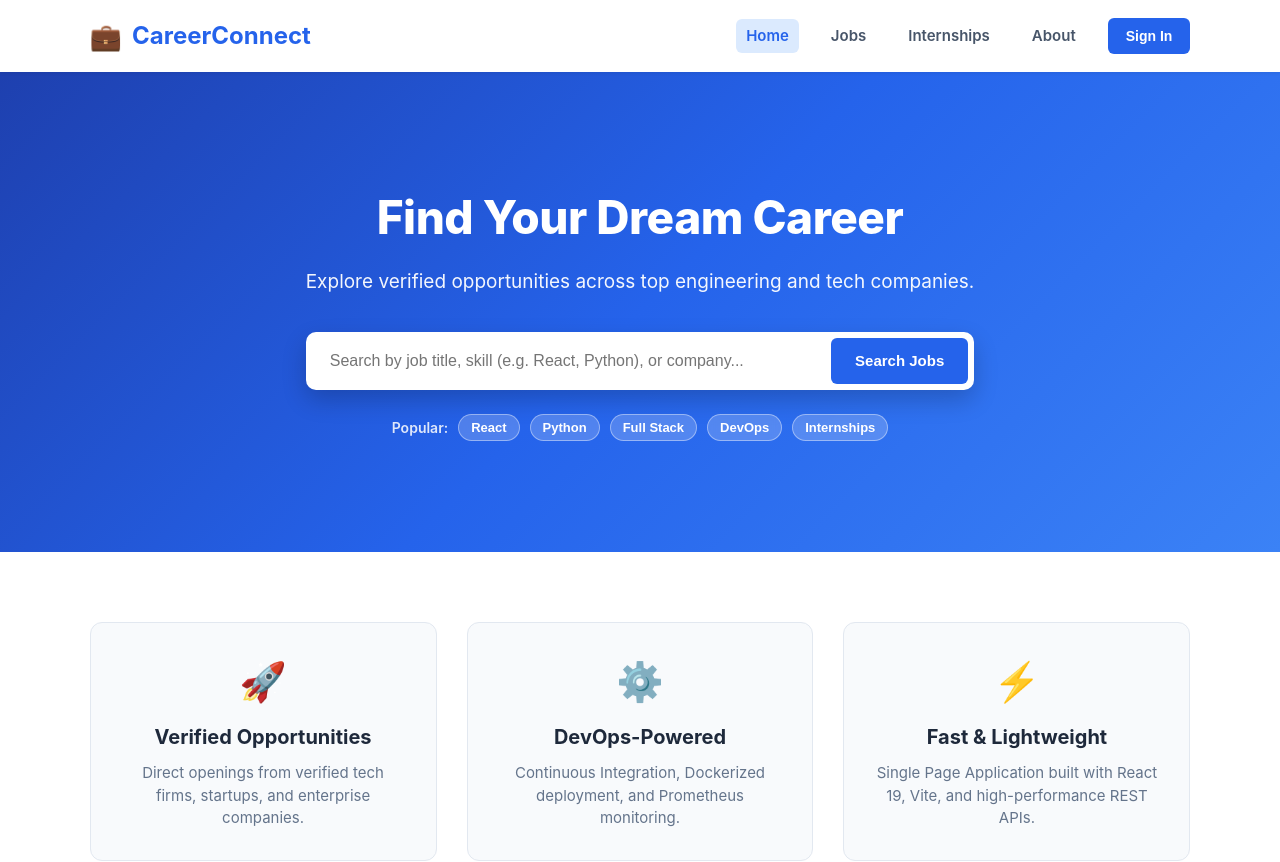
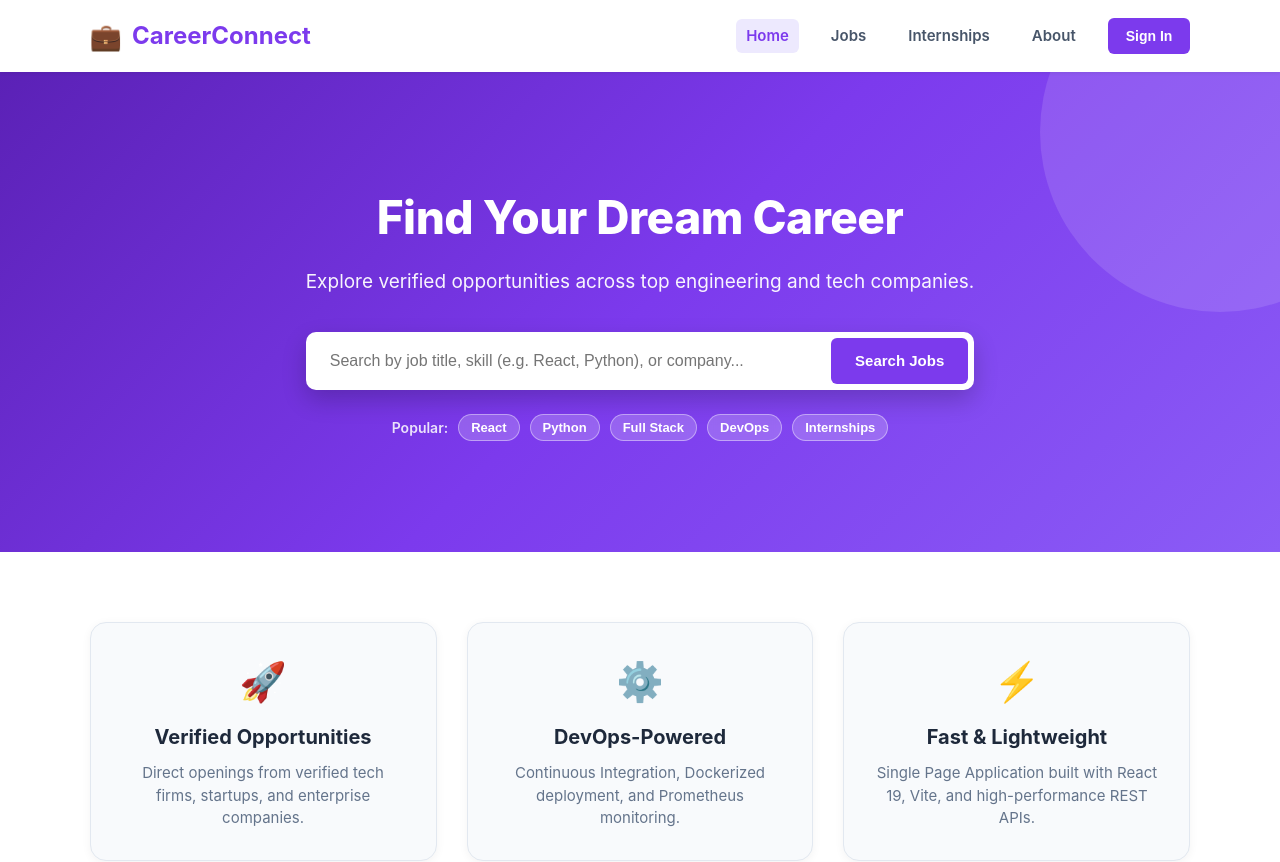
Before and after one commit to nisazinat8-cell/Devops-2026-CS-F-10, a React (Vite) app: page / in a window 1280 px wide. Shown: the top 862 px of the page. Built offline with nearby package versions, Linux system fonts and the light colour scheme.

Commit message:
Update design: purple theme and polish

```diff
--- a/src/App.css
+++ b/src/App.css
@@ -661,3 +661,71 @@ footer p {
     width: 100%;
   }
 }
+/* ================= Purple theme overrides ================= */
+.brandName { color: #7c3aed; }
+
+.navLinks a:hover { color: #7c3aed; background-color: #f5f3ff; }
+.navLinks a.activeNavLink { color: #7c3aed; background-color: #ede9fe; }
+
+button { background-color: #7c3aed; }
+button:hover { background-color: #6d28d9; }
+.loginButton { background-color: #7c3aed; }
+
+.hero {
+  background: linear-gradient(135deg, #5b21b6 0%, #7c3aed 50%, #8b5cf6 100%);
+  position: relative;
+  overflow: hidden;
+}
+.quickTags button:hover { color: #7c3aed; }
+
+.pageSearch:focus,
+.loginModal input:focus {
+  border-color: #7c3aed;
+  box-shadow: 0 0 0 3px rgba(124, 58, 237, 0.15);
+}
+
+.filterChip.active { background-color: #7c3aed; border-color: #7c3aed; }
+.jobCard:hover { border-color: #ddd6fe; }
+.badgeFullTime { background-color: #ede9fe; color: #5b21b6; }
+.aboutCard h2 { color: #7c3aed; }
+.techBadge { border-left-color: #7c3aed; }
+.academicCard { background-color: #f5f3ff; border-color: #ddd6fe; }
+.tabButton.activeTab { color: #7c3aed; }
+
+/* ================= Extra polish ================= */
+html { scroll-behavior: smooth; }
+
+/* Keep footer at the bottom on short pages */
+#root { min-height: 100vh; display: flex; flex-direction: column; }
+footer { margin-top: auto; }
+
+/* Hero decorative glow */
+.hero::before {
+  content: "";
+  position: absolute;
+  top: -120px;
+  right: -120px;
+  width: 360px;
+  height: 360px;
+  background: rgba(255, 255, 255, 0.12);
+  border-radius: 50%;
+}
+.heroContent { position: relative; }
+
+/* Job cards: colored top accent */
+.jobCard { border-top: 4px solid #8b5cf6; }
+.jobCard:hover { border-top-color: #7c3aed; }
+
+.featureCard { border-radius: 16px; box-shadow: 0 2px 10px rgba(0, 0, 0, 0.05); }
+
+.applyButton { border-radius: 8px; letter-spacing: 0.3px; }
+.applyButton:hover {
+  transform: translateY(-1px);
+  box-shadow: 0 4px 12px rgba(124, 58, 237, 0.35);
+}
+
+button:focus-visible,
+a:focus-visible {
+  outline: 3px solid rgba(124, 58, 237, 0.4);
+  outline-offset: 2px;
+}
```
Also changed, not shown: legacy_vanilla/style.css (line endings or trailing spaces).
